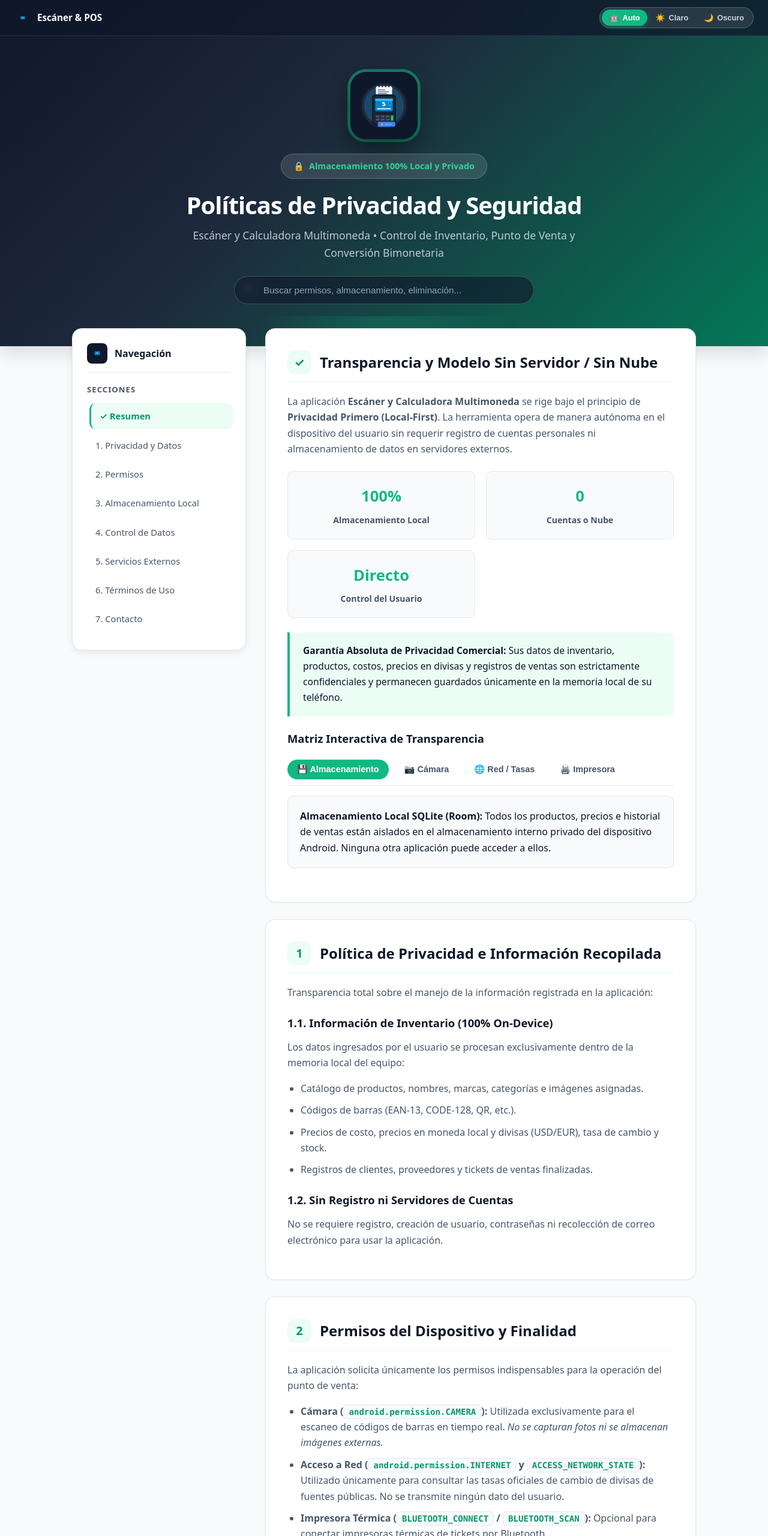
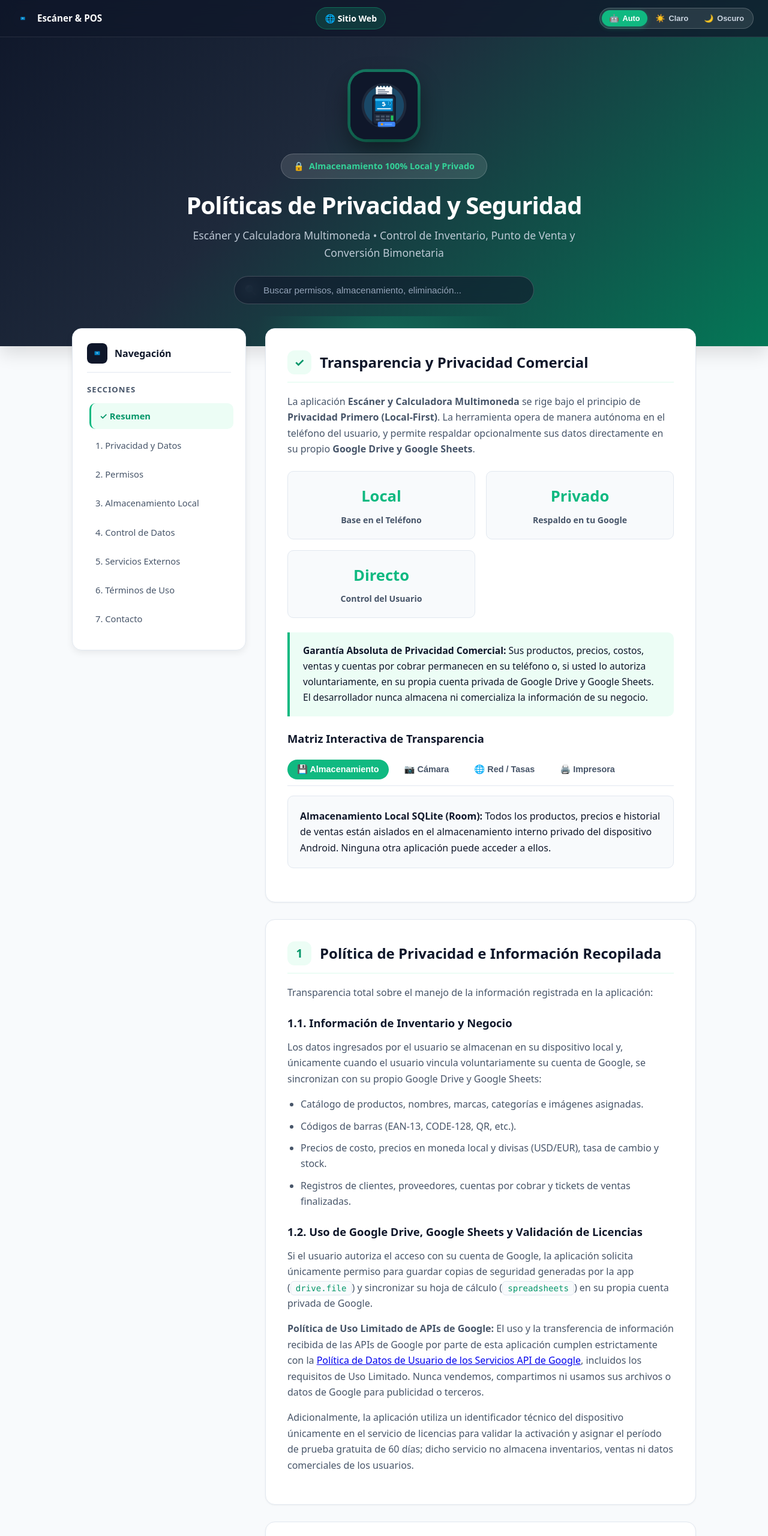
Before and after one commit to leonardocordero0603-create/politica-privacidad-escanner, a plain HTML site: page index.html in a window 1280 px wide. Shown: the top 2560 px of the page at 60% size. Drawn offline with Linux system fonts and the light colour scheme.

Commit message:
Add files via upload

```diff
--- a/index.html
+++ b/index.html
@@ -724,7 +724,7 @@
 
     <!-- Floating Top Nav Header -->
     <nav class="top-nav">
-        <a href="#" class="top-nav-brand">
+        <a href="website.html" class="top-nav-brand">
             <svg viewBox="0 0 108 108">
                 <rect width="108" height="108" rx="22" fill="#0F172A"/>
                 <path fill="#0284C7" d="M40,43 h28 v20 h-28 z" />
@@ -732,6 +732,12 @@
             </svg>
             <span>Escáner & POS</span>
         </a>
+
+        <div style="display: flex; align-items: center; gap: 15px;">
+            <a href="website.html" style="color: #ffffff; text-decoration: none; font-size: 0.88rem; font-weight: 600; background: rgba(16,185,129,0.2); padding: 6px 14px; border-radius: 20px; border: 1px solid rgba(16,185,129,0.4);">
+                🌐 Sitio Web
+            </a>
+        </div>
 
         <!-- Smart Theme Switcher -->
         <div class="theme-switcher">
@@ -821,17 +827,17 @@
 
             <!-- Resumen de Seguridad -->
             <section id="resumen" class="card searchable-card">
-                <h2><span class="icon">✓</span> Transparencia y Modelo Sin Servidor / Sin Nube</h2>
-                <p>La aplicación <strong>Escáner y Calculadora Multimoneda</strong> se rige bajo el principio de <strong>Privacidad Primero (Local-First)</strong>. La herramienta opera de manera autónoma en el dispositivo del usuario sin requerir registro de cuentas personales ni almacenamiento de datos en servidores externos.</p>
+                <h2><span class="icon">✓</span> Transparencia y Privacidad Comercial</h2>
+                <p>La aplicación <strong>Escáner y Calculadora Multimoneda</strong> se rige bajo el principio de <strong>Privacidad Primero (Local-First)</strong>. La herramienta opera de manera autónoma en el teléfono del usuario, y permite respaldar opcionalmente sus datos directamente en su propio <strong>Google Drive y Google Sheets</strong>.</p>
 
                 <div class="security-badge-grid">
                     <div class="security-badge">
-                        <div class="number">100%</div>
-                        <div class="label">Almacenamiento Local</div>
+                        <div class="number">Local</div>
+                        <div class="label">Base en el Teléfono</div>
                     </div>
                     <div class="security-badge">
-                        <div class="number">0</div>
-                        <div class="label">Cuentas o Nube</div>
+                        <div class="number">Privado</div>
+                        <div class="label">Respaldo en tu Google</div>
                     </div>
                     <div class="security-badge">
                         <div class="number">Directo</div>
@@ -840,7 +846,7 @@
                 </div>
 
                 <div class="highlight-box">
-                    <strong>Garantía Absoluta de Privacidad Comercial:</strong> Sus datos de inventario, productos, costos, precios en divisas y registros de ventas son estrictamente confidenciales y permanecen guardados únicamente en la memoria local de su teléfono.
+                    <strong>Garantía Absoluta de Privacidad Comercial:</strong> Sus productos, precios, costos, ventas y cuentas por cobrar permanecen en su teléfono o, si usted lo autoriza voluntariamente, en su propia cuenta privada de Google Drive y Google Sheets. El desarrollador nunca almacena ni comercializa la información de su negocio.
                 </div>
 
                 <!-- Interactive Tabbed Transparency Matrix -->
@@ -872,17 +878,19 @@
                 <h2><span class="icon">1</span> Política de Privacidad e Información Recopilada</h2>
                 <p>Transparencia total sobre el manejo de la información registrada en la aplicación:</p>
 
-                <h3>1.1. Información de Inventario (100% On-Device)</h3>
-                <p>Los datos ingresados por el usuario se procesan exclusivamente dentro de la memoria local del equipo:</p>
+                <h3>1.1. Información de Inventario y Negocio</h3>
+                <p>Los datos ingresados por el usuario se almacenan en su dispositivo local y, únicamente cuando el usuario vincula voluntariamente su cuenta de Google, se sincronizan con su propio Google Drive y Google Sheets:</p>
                 <ul>
                     <li>Catálogo de productos, nombres, marcas, categorías e imágenes asignadas.</li>
                     <li>Códigos de barras (EAN-13, CODE-128, QR, etc.).</li>
                     <li>Precios de costo, precios en moneda local y divisas (USD/EUR), tasa de cambio y stock.</li>
-                    <li>Registros de clientes, proveedores y tickets de ventas finalizadas.</li>
+                    <li>Registros de clientes, proveedores, cuentas por cobrar y tickets de ventas finalizadas.</li>
                 </ul>
 
-                <h3>1.2. Sin Registro ni Servidores de Cuentas</h3>
-                <p>No se requiere registro, creación de usuario, contraseñas ni recolección de correo electrónico para usar la aplicación.</p>
+                <h3>1.2. Uso de Google Drive, Google Sheets y Validación de Licencias</h3>
+                <p>Si el usuario autoriza el acceso con su cuenta de Google, la aplicación solicita únicamente permiso para guardar copias de seguridad generadas por la app (<code>drive.file</code>) y sincronizar su hoja de cálculo (<code>spreadsheets</code>) en su propia cuenta privada de Google.</p>
+                <p><strong>Política de Uso Limitado de APIs de Google:</strong> El uso y la transferencia de información recibida de las APIs de Google por parte de esta aplicación cumplen estrictamente con la <a href="https://developers.google.com/terms/api-services-user-data-policy" target="_blank" rel="noopener">Política de Datos de Usuario de los Servicios API de Google</a>, incluidos los requisitos de Uso Limitado. Nunca vendemos, compartimos ni usamos sus archivos o datos de Google para publicidad o terceros.</p>
+                <p>Adicionalmente, la aplicación utiliza un identificador técnico del dispositivo únicamente en el servicio de licencias para validar la activación y asignar el período de prueba gratuita de 60 días; dicho servicio no almacena inventarios, ventas ni datos comerciales de los usuarios.</p>
             </section>
 
             <!-- Sección 2: Permisos del Dispositivo -->
@@ -906,21 +914,21 @@
                 <h3>3.1. Base de Datos Aislada SQLite (Room)</h3>
                 <p>Toda la información del negocio se guarda en la base de datos interna aislada que el sistema operativo Android protege contra accesos de aplicaciones externas.</p>
 
-                <h3>3.2. Archivos Exportados (Excel / PDF)</h3>
-                <p>Cuando el usuario decide exportar su inventario o reportes, los archivos se guardan directamente en el directorio local seleccionado por el usuario.</p>
+                <h3>3.2. Archivos Exportados y Respaldo en Google Drive / Sheets</h3>
+                <p>Cuando el usuario decide exportar reportes (Excel / PDF / respaldo) o activar la sincronización, los archivos se guardan localmente o se envían cifrados (HTTPS) directamente a su propio Google Drive y Google Sheets.</p>
             </section>
 
             <!-- Sección 4: Eliminación y Control de Datos -->
             <section id="eliminacion" class="card searchable-card">
                 <h2><span class="icon">4</span> Control de Datos y Eliminación Definitiva</h2>
-                <p>Al no existir cuentas en la nube ni almacenamiento en servidores remotos, el usuario posee el control total e inmediato sobre su información:</p>
+                <p>Al almacenarse sus datos en su propio teléfono y, si usted lo activa, en su propia cuenta de Google Drive / Google Sheets, usted posee el control total e inmediato sobre su información:</p>
 
                 <div class="delete-request-box">
                     <h4>Mecanismo de Eliminación de Datos</h4>
                     <p>Usted puede borrar toda su información de forma instantánea sin requerir autorizaciones ni solicitudes a terceros:</p>
                     <ul style="padding-left: 20px; color: var(--text-main); font-size: 0.95rem;">
-                        <li style="margin-bottom: 8px;"><strong>Desde la aplicación:</strong> Puede borrar productos individuales, historiales o limpiar la base de datos en el menú de Ajustes.</li>
-                        <li style="margin-bottom: 8px;"><strong>Desde los Ajustes de Android:</strong> Ingrese a <em>Ajustes &gt; Aplicaciones &gt; Escáner y Calculadora Multimoneda &gt; Almacenamiento &gt; Borrar Datos</em> para eliminar el 100% de la información.</li>
+                        <li style="margin-bottom: 8px;"><strong>Desde la aplicación:</strong> Puede borrar productos individuales, historiales, limpiar la base de datos o desvincular su cuenta de Google en el menú de Ajustes.</li>
+                        <li style="margin-bottom: 8px;"><strong>Desde los Ajustes de Android o Cuenta de Google:</strong> Ingrese a <em>Ajustes &gt; Aplicaciones &gt; Escáner y Calculadora Multimoneda &gt; Almacenamiento &gt; Borrar Datos</em>, y puede revocar el acceso de Drive/Sheets desde los permisos de seguridad de su Cuenta de Google o eliminar sus archivos directamente en su Google Drive.</li>
                         <li style="margin-bottom: 8px;"><strong>Desinstalación:</strong> Al desinstalar la app, Android borra automáticamente la totalidad de los datos locales asociados.</li>
                     </ul>
                 </div>
@@ -930,8 +938,10 @@
             <section id="terceros" class="card searchable-card">
                 <h2><span class="icon">5</span> Servicios de Terceros</h2>
                 <ul>
-                    <li><strong>Google Play Services:</strong> Infraestructura estándar requerida por Android para la correcta ejecución de aplicaciones oficiales.</li>
-                    <li><strong>Consulta de Tasas de Cambio:</strong> Consulta mediante lectura pública directa sin enviar identificadores personales.</li>
+                    <li><strong>Google Drive y Google Sheets API (Opcional):</strong> Utilizado únicamente cuando el usuario vincula su cuenta de Google para respaldar archivos y sincronizar hojas de cálculo de su negocio en su propia cuenta privada.</li>
+                    <li><strong>Servicio de Licencias (Firebase):</strong> Utilizado exclusivamente para comprobar licencias activas, pruebas gratuitas de 60 días y seguridad de activación (no almacena datos del negocio).</li>
+                    <li><strong>Google Play Services:</strong> Infraestructura estándar requerida por Android para el funcionamiento e inicio de sesión de aplicaciones oficiales.</li>
+                    <li><strong>Consulta Automática de Tasas de Cambio:</strong> Consulta automática de tasas oficiales y de mercado sin enviar datos comerciales del usuario.</li>
                 </ul>
             </section>
 
```
